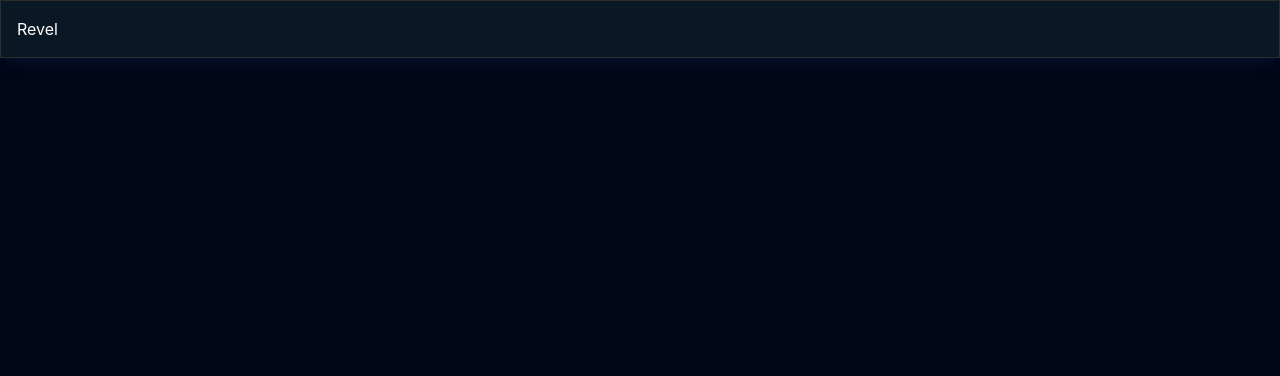
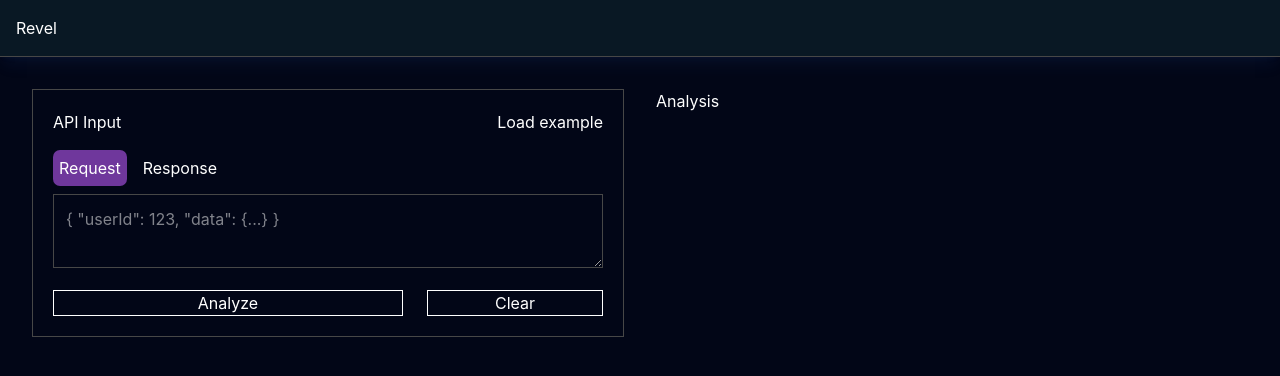
Before and after one commit to sandraamurao/revel, a React (Vite) app: page / in a window 1280 px wide. Shown: the top 376 px of the page. Built offline with nearby package versions, Linux system fonts and the light colour scheme.

Commit message:
Created JsonInput form

```diff
--- a/src/App.css
+++ b/src/App.css
@@ -6,5 +6,5 @@ body {
 }
 
 .testcolor {
-  color: #2e2e2e;
+  color: #6f379c;
 }
--- a/src/App.tsx
+++ b/src/App.tsx
@@ -1,11 +1,18 @@
 import './App.css'
 import NavBar from './components/NavBar'
+import JsonInput from './components/JsonInput'
 
 function App() {
 
   return (
     <>
       <NavBar></NavBar>
+
+      <div className="grid md:grid-cols-2 gap-[2rem] m-8">
+        <JsonInput></JsonInput>
+        <div> Analysis </div>
+      </div>
+
     </>
   )
 }
--- /dev/null
+++ b/src/components/JsonInput.tsx
@@ -0,0 +1,72 @@
+//import { useApiState } from "../store/useStore";
+import { useState } from "react";
+import { useApiState } from "../store/useStore";
+
+function JsonInput() {
+	const [activeTextArea, setActiveTextArea] = useState("Request");
+	const setRequest = useApiState((state) => state.setRequest);
+	const setResponse = useApiState((state) => state.setResponse);
+	const apiTabs = ["Request", "Response"];
+
+	function handleOnChange(e: React.ChangeEvent<HTMLTextAreaElement>) {
+		if (activeTextArea == "Request") {
+			setRequest(e.target.value);
+		}
+		else {
+			setResponse(e.target.value);
+		}
+	}
+
+	return (
+		<>
+			<div id="api-input-container" className="border border-[#474747] p-5">
+				<div id="api-input-header" className="flex flex-row justify-between mb-4">
+					<h1> API Input </h1>
+					<div> Load example </div>
+				</div>
+				<div id="api-btn-container" className="flex flex-row gap-4 mb-2">
+					{apiTabs.map((filter) => (
+						<button
+							key={filter}
+							onClick={() => setActiveTextArea(filter)}
+							className={`${activeTextArea === filter ? "bg-[#6f379c] rounded-[7px] p-1.5" : ""}`}
+						>
+							{filter}
+						</button>
+					))}
+				</div>
+
+				<div id="request-textarea">
+					{activeTextArea == "Request" && (
+						<textarea
+							onChange={handleOnChange}
+							name="request"
+							placeholder='{ "userId": 123, "data": {...} }'
+							className="w-full p-3 border border-[#474747] focus:border-blue-500 outline-none"
+						>
+						</textarea>
+					)}
+				</div>
+
+				<div id="response-textarea" className="mb-4">
+					{activeTextArea == "Response" && (
+						<textarea
+							onChange={handleOnChange}
+							name="response"
+							placeholder='{ "user_id": 123, "action": "fetch_data" }'
+							className="w-full p-3 border border-[#474747] focus:border-blue-500 outline-none"
+						>
+						</textarea>
+					)}
+				</div>
+
+				<div id="btns-container" className="flex flex-row gap-6">
+					<button className="flex-2 border"> Analyze </button>
+					<button className="flex-1 border"> Clear </button>
+				</div>
+			</div>
+		</>
+	);
+}
+
+export default JsonInput;
--- a/src/components/NavBar.tsx
+++ b/src/components/NavBar.tsx
@@ -2,7 +2,7 @@ function NavBar() {
 
   return (
     <>
-    <div className="flex flex-col sm:flex-row justify-between border border-[#2e2e2e] bg-[#091824] shadow-lg shadow-[#2a5ab3]/10 p-4">
+    <div className="flex flex-col sm:flex-row justify-between border-b border-[#474747] bg-[#091824] shadow-lg shadow-[#2a5ab3]/10 p-4">
       <div> Revel </div>
     </div>
     </>
--- /dev/null
+++ b/src/store/useStore.tsx
@@ -0,0 +1,15 @@
+import { create } from 'zustand'
+
+interface StoreState {
+    requestJson: string
+    responseJson: string
+    setRequest: (value: string) => void,
+    setResponse: (value: string) => void
+}
+
+export const useApiState = create<StoreState>((set) => ({
+    requestJson: "",
+    responseJson: "",
+    setRequest: (request) => set({requestJson: request}),
+    setResponse: (response) => set({responseJson: response}),
+}))
```
